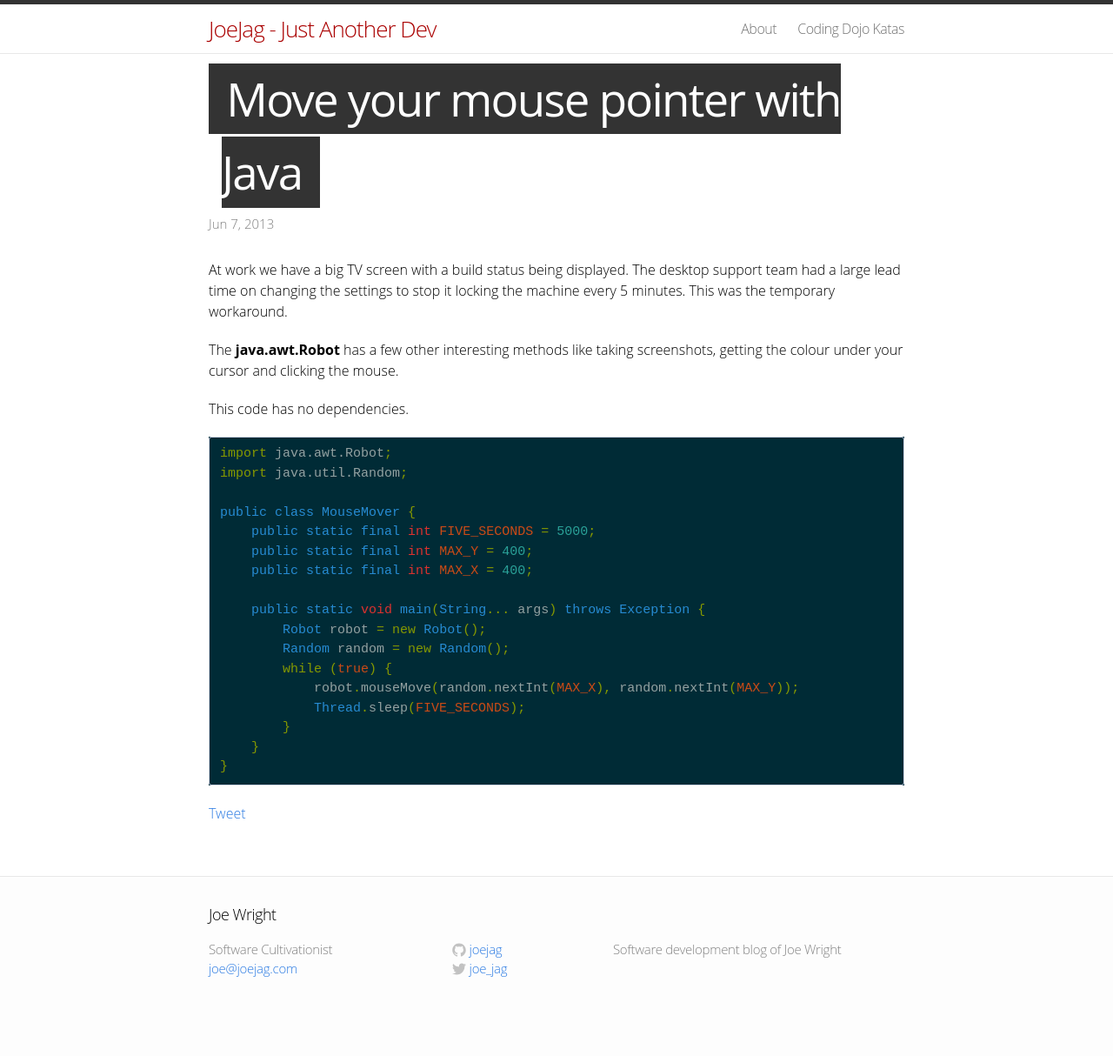
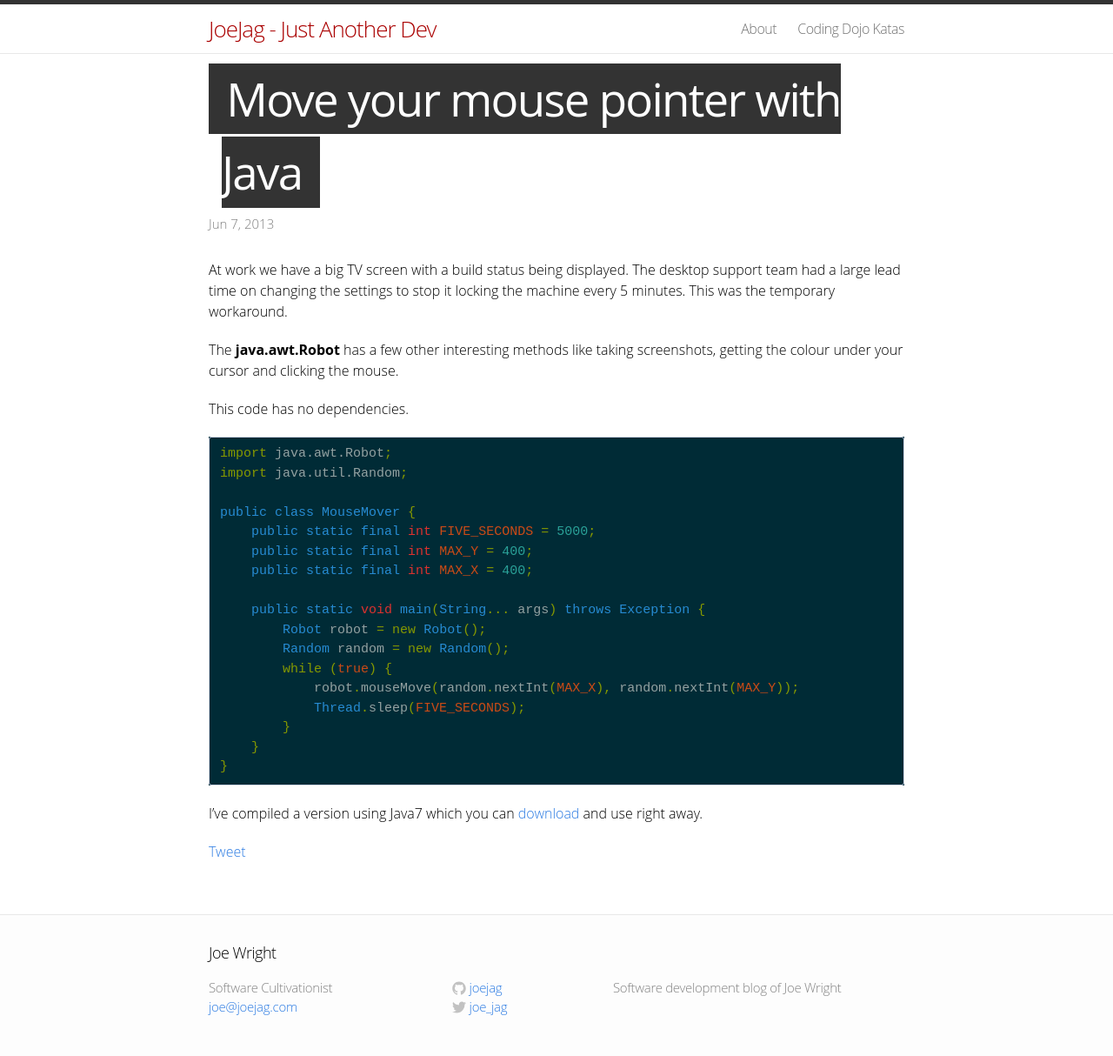
Before and after one commit to joejag/techblog, a Jekyll site: the page built from _posts/2013-06-07-move-your-mouse-pointer-with-java.markdown, in a window 1280 px wide. Shown: the whole page at 87% size. Built offline with Jekyll 4.4.1, drawn with Linux system fonts in a browser that asks for light colours; comment, search, counter and statistics services are not loaded; before the commit the page ends 1170 px from its top, so only the background shows below that.

Commit message:
Link to mouse mover source code

```diff
--- a/_posts/2013-06-07-move-your-mouse-pointer-with-java.markdown
+++ b/_posts/2013-06-07-move-your-mouse-pointer-with-java.markdown
@@ -60,3 +60,5 @@ public class MouseMover {
     }
 }
 {% endhighlight %}
+
+I've compiled a version using Java7 which you can <a href="/assets/MouseMover.class">download</a> and use right away.
```
